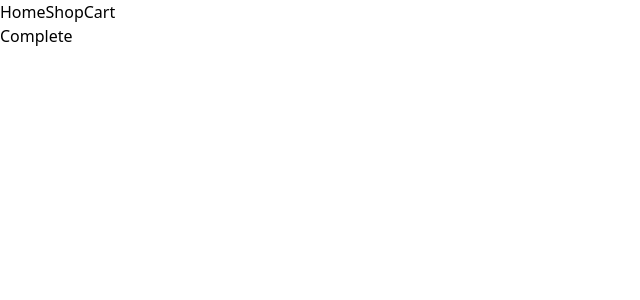
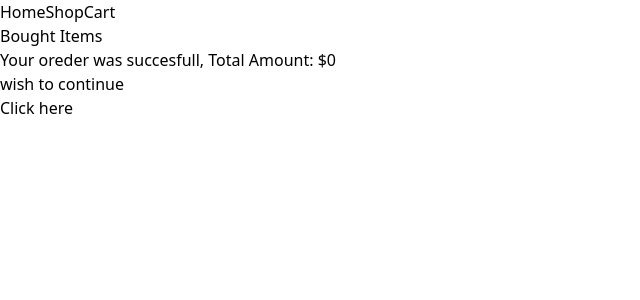
Before and after one commit to Yohanamtesfaye/Gdsc-Ecommerce, a React (Vite) app: page /complete in a window 1280 px wide. Shown: the top 300 px of the page, without its empty margins (0-640 px from the left). Built offline with nearby package versions, Linux system fonts and the light colour scheme.

Commit message:
Added Complete and pageNot found Pages

```diff
--- a/src/App.jsx
+++ b/src/App.jsx
@@ -9,6 +9,7 @@ import Navbar from './Component/Navbar';
 import Footer from './Component/Footer';
 import ShopContextProvider from './Context/ShopContext';
 import Complete from './Pages/Shop/Complete';
+import PageNotFound from './Component/PageNotFound';
 
 function App() {
   return (
@@ -22,6 +23,7 @@ function App() {
             <Route path='/shop' element={<Shop/>} />
             <Route path='/cart' element={<Cart/>} />
             <Route path='/complete' element={<Complete/>} />
+            <Route path ='*' element = {<PageNotFound/>}/>
             </Routes>
           </BrowserRouter>
         </ShopContextProvider>
--- /dev/null
+++ b/src/Component/PageNotFound.jsx
@@ -0,0 +1,9 @@
+import React from 'react'
+
+const PageNotFound = () => {
+  return (
+    <div className='text-center tect-7xl font-bold'>404! PAge no1 found</div>
+  )
+}
+
+export default PageNotFound
--- a/src/Context/ShopContext.jsx
+++ b/src/Context/ShopContext.jsx
@@ -4,7 +4,8 @@ export const ShopContext = createContext({
   cartItems: {},
   addTocart: () => {},
   getTotalAmount: () => 0,
-  removeFromCart: () => {}
+  removeFromCart: () => {},
+  resetCart: () => {}
 });
 const getDefaultCart =()=>{
   let cart = {}
@@ -34,7 +35,10 @@ const ShopContextProvider = (props) =>{
       [itemId]: prev[itemId] -1
     }))
   }
-  const contextValue = {cartItems, addTocart,removeFromCart,getTotalAmount};
+  const resetCart = () => {
+    setCartItems(getDefaultCart());
+  };
+  const contextValue = {cartItems, addTocart,removeFromCart,getTotalAmount,resetCart};
   return(
     <ShopContext.Provider value={contextValue}>{props.children}</ShopContext.Provider>
   )
--- a/src/Pages/Cart/Cart.jsx
+++ b/src/Pages/Cart/Cart.jsx
@@ -5,7 +5,7 @@ import CartItem from './CartItem';
 import { Link, useNavigate } from 'react-router-dom';
 import emptyCart from '../../Images/emptyCartjpg.jpg'
 const Cart = () => {
-  const {cartItems, getTotalAmount} = useContext(ShopContext);
+  const {cartItems, getTotalAmount, resetCart} = useContext(ShopContext);
   const totaAmount = getTotalAmount();
   const navigate = useNavigate()
   return (
@@ -36,8 +36,8 @@ const Cart = () => {
             <h3 >Shipping: <span className='ml-44'>Calculated at next step</span></h3>
             <hr  className="border-b border-gray-500 my-4 mt-5" />
             <h3 >Total: <span className='ml-52'>${totaAmount}</span></h3>
-            <button className="bg-gray-900 hover:bg-gray-700 text-white font-bold py-2 px-14 rounded mt-5"
-          onClick={()=>navigate("/complete")}
+            <button type='reset' className="bg-gray-900 hover:bg-gray-700 text-white font-bold py-2 px-14 rounded mt-5"
+          onClick={()=>navigate("/complete") && resetCart() }
           >Continue To Checkout</button>
           </>}
 
--- a/src/Pages/Shop/Complete.jsx
+++ b/src/Pages/Shop/Complete.jsx
@@ -1,9 +1,39 @@
-import React from 'react'
+import React, { useContext } from 'react';
+import { ShopContext } from '../../Context/ShopContext';
+import { PRODUCTS } from '../../../ProducList'; // Assuming this contains the array of products
+import { Link, useNavigate } from 'react-router-dom';
 
 const Complete = () => {
+  const { cartItems, getTotalAmount } = useContext(ShopContext);
+  const totalAmount = getTotalAmount();
+  const navigate = useNavigate();
+
+  const productsInCart = PRODUCTS.filter(product => cartItems[product.id] > 0);
+
   return (
-    <div>Complete</div>
-  )
-}
+    <div>
+      <h1 className=' font-serif text-4xl font-bold mt-10'>Bought Items</h1>
+      <div className='mt-10'>
+      <ul>
+        {productsInCart.map(product => (
+          <li key={product.id}>
+            <div className='flex'>
+              <div ><img src={product.productImage} style={{ width: '200px', height: '200px' }}/> </div>
+               <div className='mt-16 ml-5 font-bold'> {product.productName} </div>
+            </div>
+          </li>
+        ))}
+      </ul>
+      </div>
+      <div className='mt-10 font-bold ml-40 text-4xl text-center'>
+      <h2> Your oreder was succesfull, Total Amount: ${totalAmount}</h2>
+      <p>wish to continue </p><button onClick={()=>navigate("/shop")} className='text-blue-500'>Click here</button>
+      </div>
 
-export default Complete
+
+
+    </div>
+  );
+};
+
+export default Complete;
```
